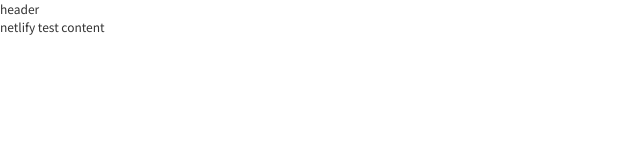
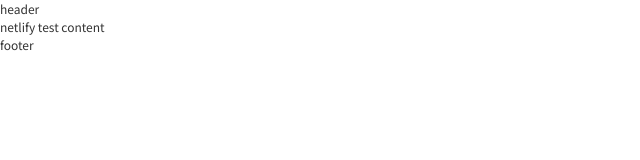
Before and after one commit to 2m-github/netlify, a plain HTML site: page src/index.html in a window 1280 px wide. Shown: the full height of the page, 0-640 px from the left. Drawn offline with nearby package versions, Linux system fonts and the light colour scheme.

Commit message:
add text footer

```diff
--- a/src/index.html
+++ b/src/index.html
@@ -35,7 +35,13 @@
 
 		<!--container end-->
 
+		<!--footer-->
+		<div id="footer">
 
+			footer
+		</div>
+
+		<!--footer end-->
 
 	</article>
 </body>
```
